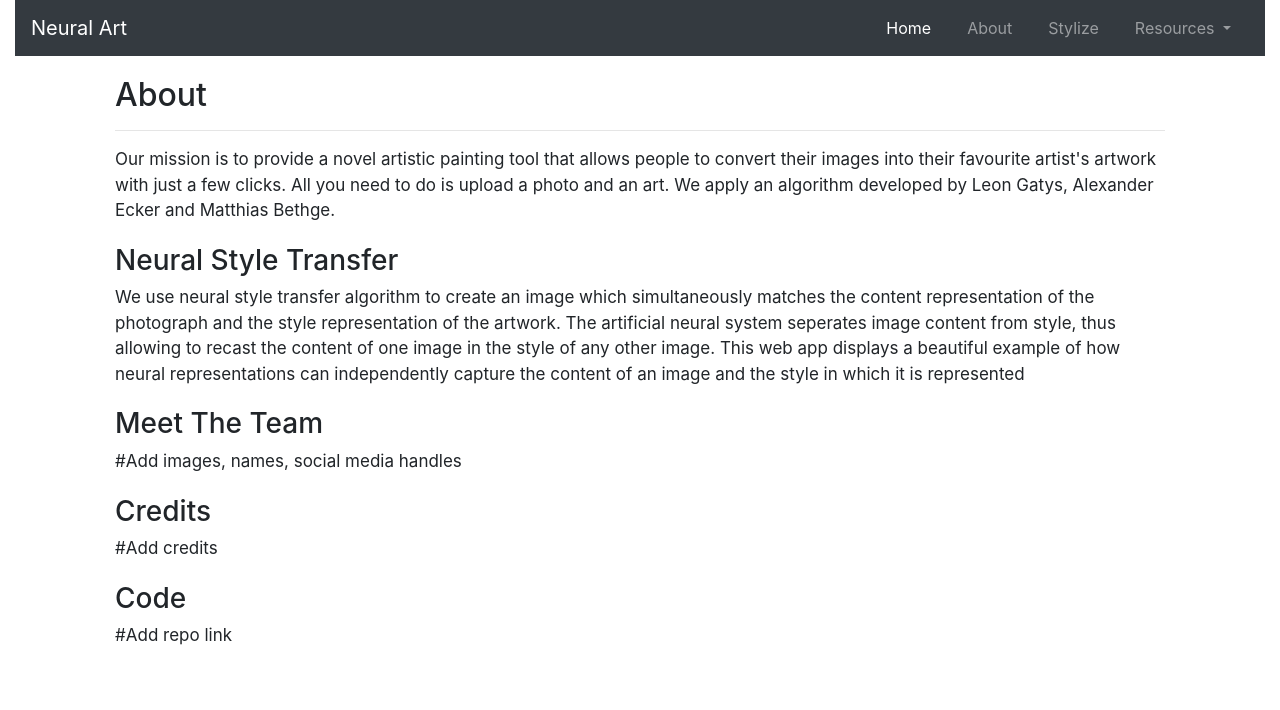
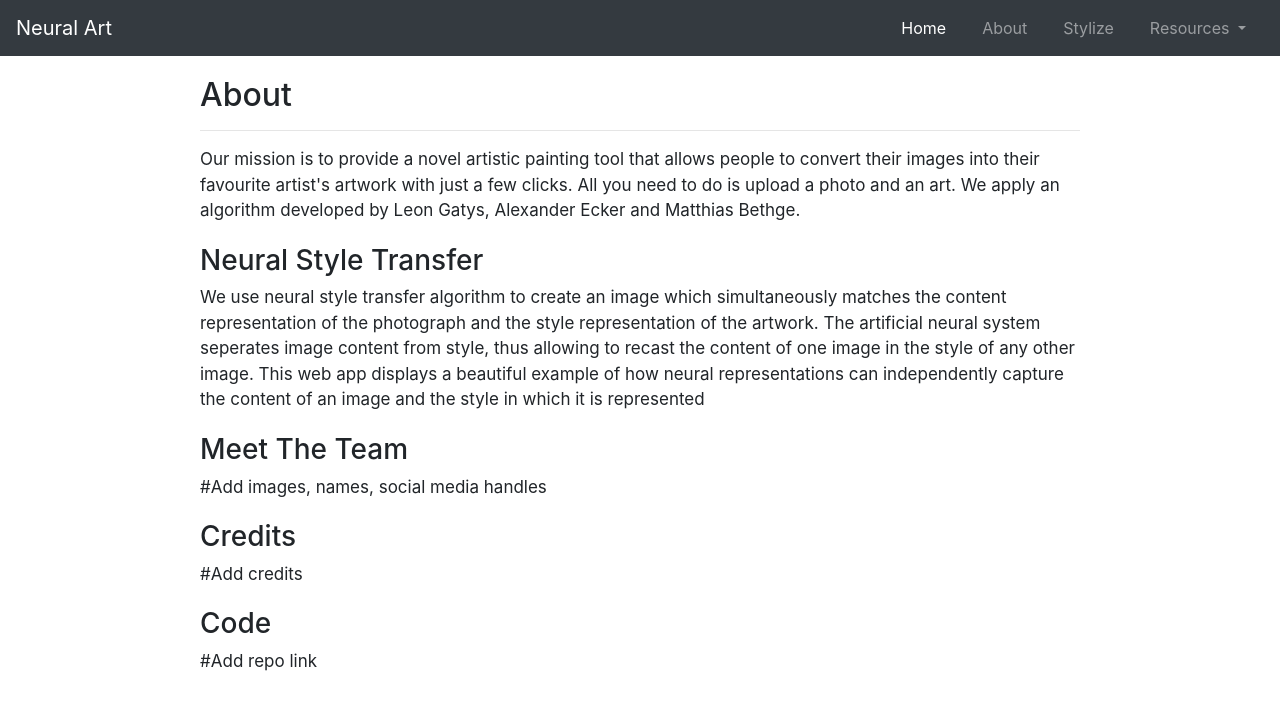
Before and after one commit to avgupt/NeuralArt, a Flask app: page /about in a window 1280 px wide. Shown: the top 710 px of the page. Run offline with Flask 2, Linux system fonts and the light colour scheme; some libraries are stand-ins or nearby versions.

Commit message:
Change navbar width

```diff
--- a/NeuralArt/templates/base.html
+++ b/NeuralArt/templates/base.html
@@ -9,16 +9,23 @@
         </title>
         <style>
             {% block css %} {% endblock %}
+
+            .container-fluid{
+                padding: 0 !important;
+            }
+
             .nav-item {
                 margin-right: 10px;
                 margin-left: 10px;
             }
+
             .block {
                 margin-right: 100px;
                 margin-left: 100px;
-                padding-right: 100px
+                padding-right: 100px;
                 padding-left: 100px;
             }
+
         </style>
     </head>
     <body>
```
Lines whose indentation alone changed are shown as unchanged.
